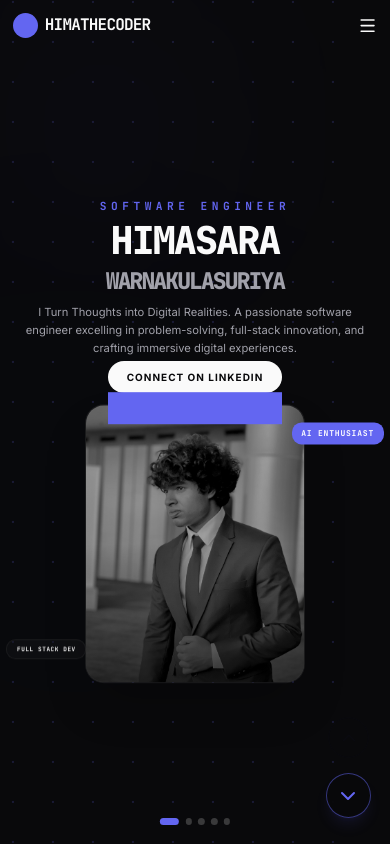
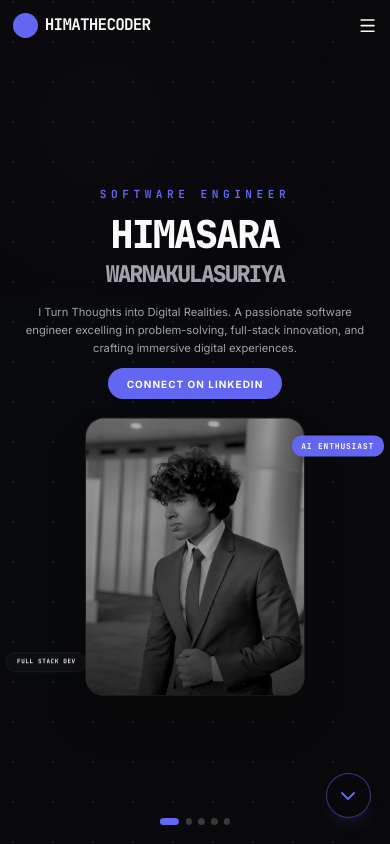
Before and after one commit to Himaw/himathecoder, a Next.js app: page / in a window 390 px wide. Built offline with nearby package versions, Linux system fonts and the light colour scheme.

Commit message:
feat: Implement glow-pulse animation for the mobile LinkedIn button and improve project image responsiveness.

```diff
--- a/app/globals.css
+++ b/app/globals.css
@@ -136,3 +136,19 @@
 .bg-drift {
   animation: drift 20s linear infinite !important;
 }
+
+@keyframes glow-pulse {
+  0% {
+    box-shadow: 0 0 0 0 rgba(var(--primary-rgb), 0.4);
+  }
+  70% {
+    box-shadow: 0 0 0 10px rgba(var(--primary-rgb), 0);
+  }
+  100% {
+    box-shadow: 0 0 0 0 rgba(var(--primary-rgb), 0);
+  }
+}
+
+.glow-pulse {
+  animation: glow-pulse 2s infinite;
+}
--- a/components/sections/Hero.tsx
+++ b/components/sections/Hero.tsx
@@ -6,8 +6,8 @@ import Magnetic from '@/components/ui/Magnetic';
 
 export default function Hero() {
   return (
-    <div className="relative flex min-h-0 h-full w-full flex-col items-center justify-center px-5 gap-2 md:flex-row md:gap-12 md:px-12 lg:gap-20">
-      <div className="flex flex-col gap-3 md:gap-6 text-center md:text-left z-10 w-full md:w-1/2">
+    <div className="relative flex min-h-0 h-full w-full flex-col items-center justify-center px-5 gap-4 md:flex-row md:gap-12 md:px-12 lg:gap-20">
+      <div className="flex flex-col gap-5 md:gap-6 text-center md:text-left z-10 w-full md:w-1/2">
         <motion.div
           initial={{ opacity: 0, x: -20 }}
           animate={{ opacity: 1, x: 0 }}
@@ -45,16 +45,27 @@ export default function Hero() {
           transition={{ duration: 0.8, delay: 0.6 }}
           className="flex justify-center md:justify-start"
         >
-          <Magnetic>
+          <div className="md:block hidden">
+            <Magnetic>
+              <a
+                href="https://linkedin.com/in/himaofficial"
+                target="_blank"
+                className="group relative overflow-hidden rounded-full bg-[var(--foreground)] px-10 py-5 text-sm font-bold uppercase tracking-widest text-[var(--background)] transition-all hover:pr-12"
+              >
+                <span className="relative z-10">Connect on LinkedIn</span>
+                <div className="absolute inset-0 -z-0 bg-primary translate-y-full transition-transform duration-300 group-hover:translate-y-0" />
+              </a>
+            </Magnetic>
+          </div>
+          <div className="md:hidden block">
             <a
               href="https://linkedin.com/in/himaofficial"
               target="_blank"
-              className="group relative overflow-hidden rounded-full bg-[var(--foreground)] px-6 py-3 text-[10px] font-bold uppercase tracking-widest text-[var(--background)] transition-all hover:pr-12 md:px-10 md:py-5 md:text-sm"
+              className="rounded-full bg-primary px-6 py-3 text-[10px] font-bold uppercase tracking-widest text-[#ffffff] glow-pulse"
             >
-              <span className="relative z-10">Connect on LinkedIn</span>
-              <div className="absolute inset-0 -z-0 bg-primary translate-y-full transition-transform duration-300 group-hover:translate-y-0" />
+              Connect on LinkedIn
             </a>
-          </Magnetic>
+          </div>
         </motion.div>
       </div>
 
--- a/components/sections/Projects.tsx
+++ b/components/sections/Projects.tsx
@@ -99,13 +99,25 @@ function ProjectCard({ project, index }: { project: typeof projects[0], index: n
         </div>
 
         {/* Image Side */}
-        <div className="relative w-full sm:w-2/5 min-h-[128px] md:min-h-[160px] overflow-hidden">
+        <div className="relative w-full sm:w-2/5 overflow-hidden">
+          {/* Mobile: show full square image */}
+          <div className="block sm:hidden aspect-square relative">
+            <Image
+              src={project.image}
+              alt={project.project}
+              fill
+              className="object-contain transition-transform duration-700 group-hover:scale-110 group-hover:brightness-110"
+            />
+          </div>
+          {/* Desktop: fill the side panel */}
+          <div className="hidden sm:block relative min-h-[128px] md:min-h-[160px] h-full">
             <Image
               src={project.image}
               alt={project.project}
               fill
               className="object-cover scale-100 transition-transform duration-700 group-hover:scale-110 group-hover:brightness-110"
             />
+          </div>
         </div>
       </div>
     </motion.div>
```
Lines whose indentation alone changed are shown as unchanged.
